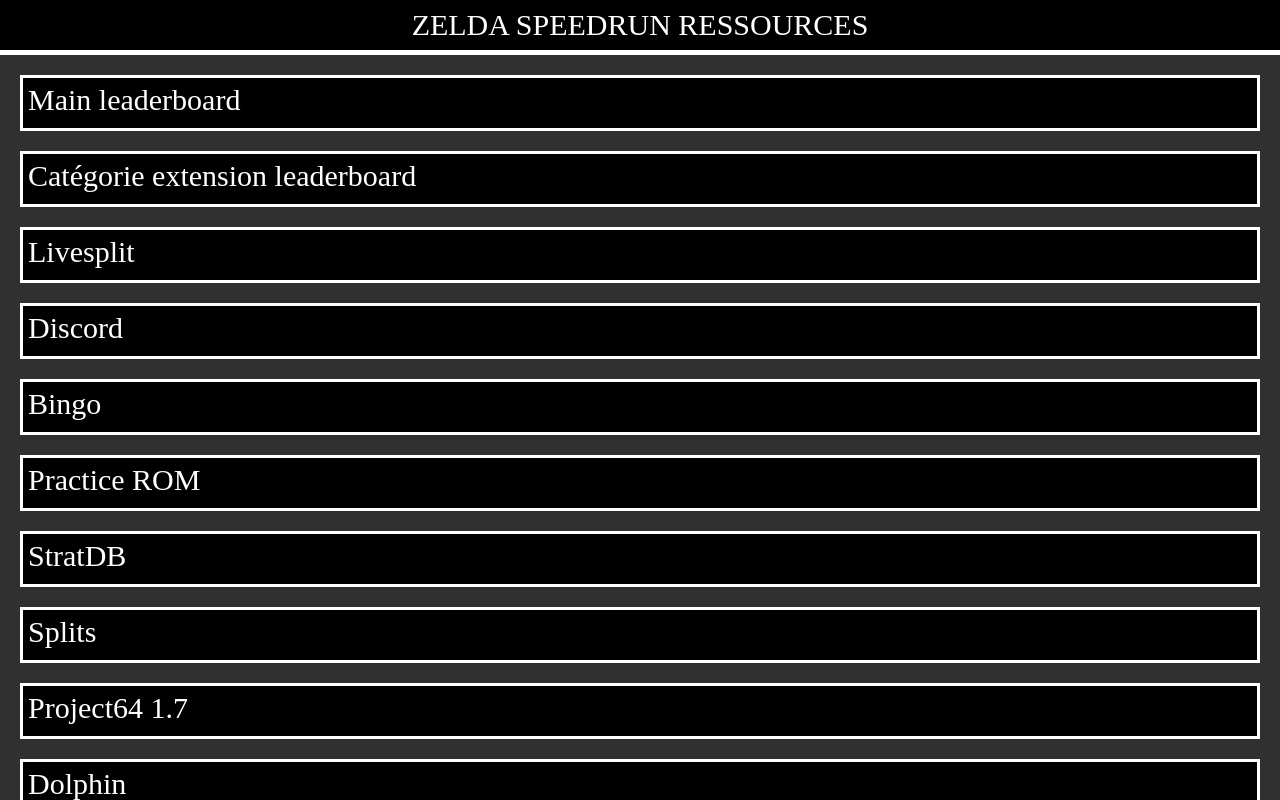
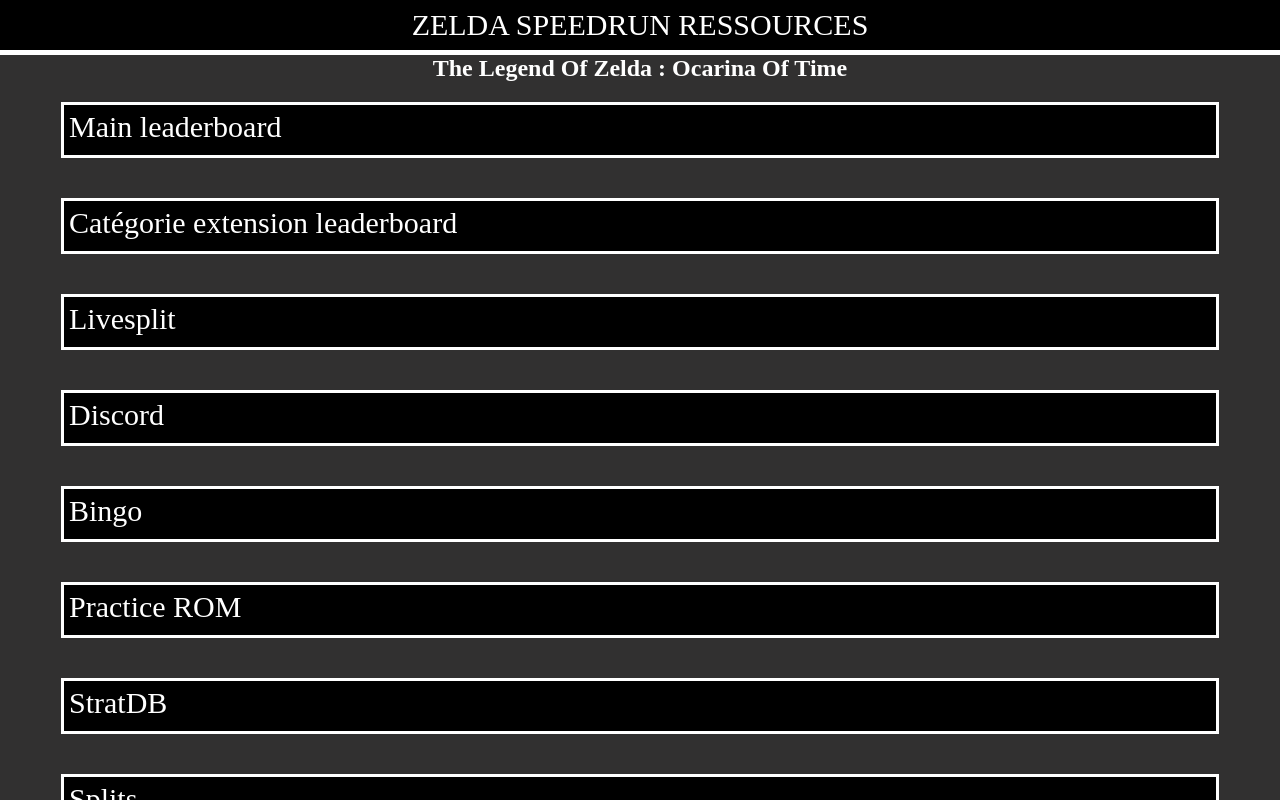
Before and after one commit to tsuyoi-w/ZeldaSpeedrunRessources, a Vue app: page / in a window 1280 px wide. Both pictures are taken after a click on the element "The Legend Of Zelda : Ocarina Of Time". Shown: the top 800 px of the page. Built offline with nearby package versions, Linux system fonts and the light colour scheme.

Commit message:
version 0.2

```diff
--- a/index.html
+++ b/index.html
@@ -1,5 +1,5 @@
 <!doctype html>
-<html lang="">
+<html lang="fr">
   <head>
     <meta charset="UTF-8" />
     <link rel="icon" href="Logo/favicon.png" />
--- a/src/views/OOT.vue
+++ b/src/views/OOT.vue
@@ -1,5 +1,6 @@
 <template>
   <ul v-if="games && games.OOT">
+    <h2>{{ games.OOT.title }}</h2>
     <li v-for="(value, key) in games.OOT.link">
       <a :href="value">{{ key }}</a>
     </li>
--- a/src/views/WWHD.vue
+++ b/src/views/WWHD.vue
@@ -1,5 +1,6 @@
 <template>
   <ul v-if="games && games.WWHD">
+    <h2>{{ games.WWHD.title }}</h2>
     <li v-for="(value, key) in games.WWHD.link">
       <a :href="value">{{ key }}</a>
     </li>
--- a/src/views/home.vue
+++ b/src/views/home.vue
@@ -41,4 +41,14 @@
 .PanelContainer:hover {
   cursor: pointer;
 }
+
+ul {
+  display: flex;
+  align-items: center;
+  flex-direction: column;
+}
+
+ul li {
+  width: 90vw;
+}
 </style>
```
